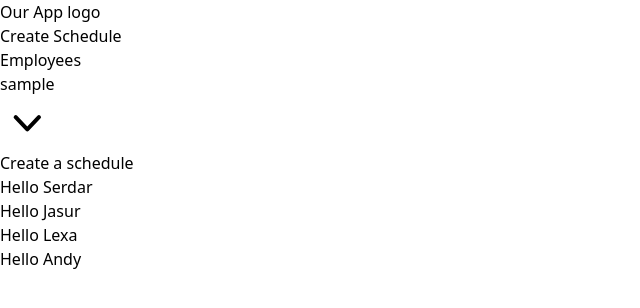
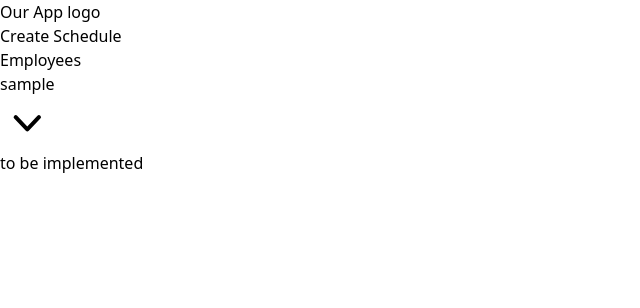
Before and after one commit to andyccxu/w4156-project-frontend, a React (Vite) app: page /create in a window 1280 px wide. Shown: the top 308 px of the page, without its empty margins (0-640 px from the left). Built offline with nearby package versions, Linux system fonts and the light colour scheme; sample sign-in values are in the browser's storage; the HTML template or start-up script is replaced by a standard one.

Commit message:
Direct user to log in when clicking items in nav bar

```diff
--- a/src/App.jsx
+++ b/src/App.jsx
@@ -89,13 +89,18 @@ const App = () => {
             isAuthenticated ? <CreatePage /> : <Navigate to="/login" replace />
           }
         />
-        <Route index element={<HomePage />}></Route>
-        <Route path="/create" element={<CreatePage />}></Route>
         <Route
-          path="/login"
-          element={<LoginPage onLogin={handleLogin} />}
-        ></Route>
-        <Route path="/employees" element={<EmployeesPage />}></Route>
+          path="/employees"
+          element={
+            isAuthenticated ? (
+              <EmployeesPage />
+            ) : (
+              <Navigate to="/login" replace />
+            )
+          }
+        />
+
+        <Route path="/login" element={<LoginPage onLogin={handleLogin} />} />
       </Routes>
     </div>
   );
--- a/src/components/Hello.jsx
+++ /dev/null
@@ -1,17 +0,0 @@
-import PropTypes from "prop-types";
-
-const Hello = (props) => {
-  // const name = "Andy";
-  return (
-    <div className="border-l-4 bg-slate-400">
-      <h1>Hello {props.name}</h1>
-    </div>
-  );
-};
-
-// Props Validation
-Hello.propTypes = {
-  name: PropTypes.string.isRequired,
-};
-
-export default Hello;
--- a/src/pages/CreatePage.jsx
+++ b/src/pages/CreatePage.jsx
@@ -1,18 +1,6 @@
-import Hello from "../components/hello";
-
-// currently, this is purely a simple demo on the use of
-// components and props
 //
 const CreatePage = () => {
-  return (
-    <div className="space-y-2">
-      <h1>Create a schedule</h1>
-      <Hello name="Serdar" />
-      <Hello name="Jasur" />
-      <Hello name="Lexa" />
-      <Hello name="Andy" />
-    </div>
-  );
+  return "to be implemented";
 };
 
 export default CreatePage;
```
